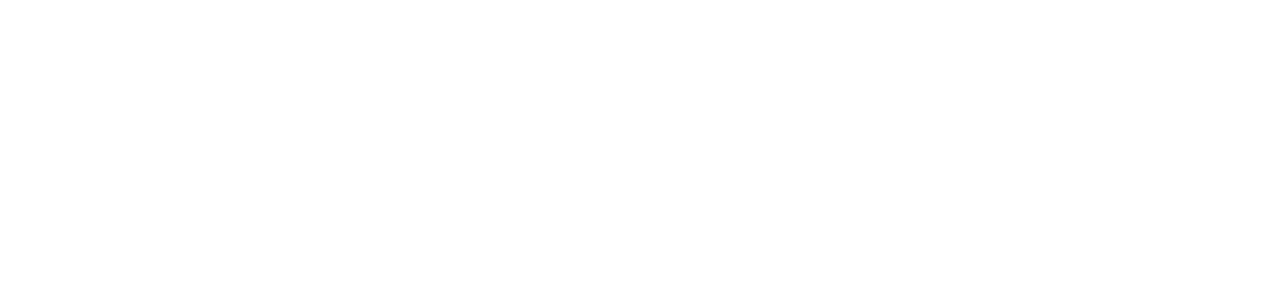
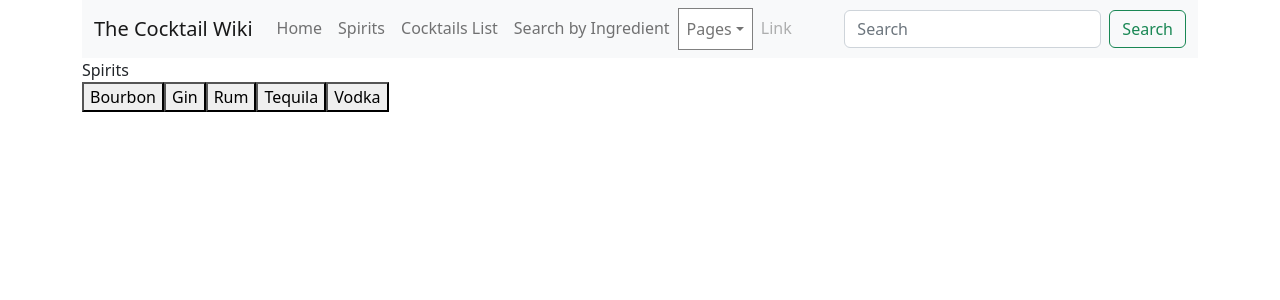
Before and after one commit to DanielHong95/cocktailwiki, a React (Create React App) app in the folder frontend/: page /spiritspage in a window 1280 px wide. Before the commit this address had no page. Shown: the top 300 px of the page. Built offline with nearby package versions, Linux system fonts and the light colour scheme.

Commit message:
Routes to unique spirits page

```diff
--- a/frontend/src/App.js
+++ b/frontend/src/App.js
@@ -8,6 +8,7 @@
 import CocktailListPage from "./pages/cocktaillistpage/cocktaillistpage";
 import DrinkPage from "./pages/drinkpage/drinkpage";
 import SearchPage from "./pages/searchpage/searchpage";
+import SpiritsDrinksPage from "./pages/spiritsdrinkpage/spiritsdrinkpage";
 
 function App() {
   return (
@@ -15,10 +16,14 @@
       <Routes>
         <Route exact path="/" element={<HomePage />} />
         <Route path="/homepage" element={<HomePage />} />
-        <Route path="/spirits" element={<SpiritsPage />} />
-        <Route path="/cocktaillist" element={<CocktailListPage />} />
+        <Route path="/spiritspage" element={<SpiritsPage />} />
+        <Route path="/cocktaillistpage" element={<CocktailListPage />} />
         <Route path="/drinkpage/:idDrink" element={<DrinkPage />} />
         <Route path="/searchpage" element={<SearchPage />} />
+        <Route
+          path="/spiritsdrinkpage/:spirit"
+          element={<SpiritsDrinksPage />}
+        />
       </Routes>
     </BrowserRouter>
   );
--- a/frontend/src/components/cocktaillist/cocktaillist.js
+++ b/frontend/src/components/cocktaillist/cocktaillist.js
@@ -3,7 +3,7 @@
 import "./cocktaillist.css";
 import axios from "axios";
 
-const List = () => {
+function List() {
   const [cocktails, setCocktails] = useState([]);
 
   const navigate = useNavigate();
@@ -38,6 +38,6 @@
       )}
     </div>
   );
-};
+}
 
 export default List;
--- a/frontend/src/components/drinkinfo/drinkinfo.js
+++ b/frontend/src/components/drinkinfo/drinkinfo.js
@@ -1,4 +1,4 @@
-const DrinkInfo = (props) => {
+function DrinkInfo(props) {
   return (
     <div key={props.idDrink}>
       <h1>{props.drinkHeader}</h1>
@@ -11,6 +11,6 @@
       <div>{props.drinkIngredient5}</div>
     </div>
   );
-};
+}
 
 export default DrinkInfo;
--- /dev/null
+++ b/frontend/src/components/filteredcocktaillist/filteredcocktaillist.js
@@ -0,0 +1,52 @@
+import { useState, useEffect } from "react";
+import { useNavigate } from "react-router-dom";
+import axios from "axios";
+
+function FilteredCocktaiList(props) {
+  const [cocktails, setCocktails] = useState([]);
+
+  const navigate = useNavigate();
+  const routePage = (idDrink) => {
+    let path = `/drinkpage/${idDrink}`;
+    navigate(path);
+  };
+
+  useEffect(() => {
+    async function fetchCocktails() {
+      // You can await here
+      const cocktails = await axios.get(`http://localhost:5000/cocktails/`);
+      setCocktails(cocktails.data);
+    }
+    fetchCocktails();
+  }, []);
+
+  return (
+    <div className="container" key={props.spirit}>
+      <header>{props.spirit}</header>
+      {cocktails.length ? (
+        cocktails
+          .filter(
+            (cocktail) =>
+              cocktail.strIngredient1 === "Bourbon" ||
+              cocktail.strIngredient2 === "Bourbon" ||
+              cocktail.strIngredient3 === "Bourbon" ||
+              cocktail.strIngredient4 === "Bourbon" ||
+              cocktail.strIngredient5 === "Bourbon"
+          )
+          .map((cocktail, index) => {
+            return (
+              <div key={cocktail.idDrinK}>
+                <p onClick={() => routePage(cocktail.idDrinK)}>
+                  {index + 1}. {cocktail.strDrink}
+                </p>
+              </div>
+            );
+          })
+      ) : (
+        <p></p>
+      )}
+    </div>
+  );
+}
+
+export default FilteredCocktaiList;
--- a/frontend/src/components/navbar/navbar.js
+++ b/frontend/src/components/navbar/navbar.js
@@ -19,8 +19,8 @@
             navbarScroll
           >
             <Nav.Link href="/homepage">Home</Nav.Link>
-            <Nav.Link href="/spirits">Spirits</Nav.Link>
-            <Nav.Link href="/cocktaillist">Cocktails List</Nav.Link>
+            <Nav.Link href="/spiritspage">Spirits</Nav.Link>
+            <Nav.Link href="/cocktaillistpage">Cocktails List</Nav.Link>
             <Nav.Link href="/searchpage">Search by Ingredient</Nav.Link>
             <NavDropdown title="Pages" id="navbarScrollingDropdown">
               <NavDropdown.Item href="#action3">Cocktail List</NavDropdown.Item>
--- a/frontend/src/components/searchbar/searchbar.js
+++ b/frontend/src/components/searchbar/searchbar.js
@@ -36,7 +36,7 @@
 
   return (
     <div>
-      <h1>Search Cocktails</h1>
+      <header>Search Cocktails</header>
 
       <div className="search-container">
         <div className="search-inner">
--- a/frontend/src/components/spirits/spirits.js
+++ b/frontend/src/components/spirits/spirits.js
@@ -1,13 +1,26 @@
-import React from "react";
+import { useNavigate } from "react-router-dom";
 
 function Spirits() {
+  const navigate = useNavigate();
+  const routePage = (spirit) => {
+    let path = `/spiritsdrinkpage/${spirit}`;
+    navigate(path);
+  };
+
+  const spiritNames = ["Bourbon", "Gin", "Rum", "Tequila", "Vodka"];
+  const spiritNamesObj = [
+    { spirit: "Bourbon" },
+    { spirit: "Gin" },
+    { spirit: "Rum" },
+    { spirit: "Tequila" },
+    { spirit: "Vodka" },
+  ];
+
   return (
-    <div>
-      <button>Bourbon</button>
-      <button>Tequila</button>
-      <button>Vodka</button>
-      <button>Gin</button>
-      <button>Rum</button>
+    <div key={spiritNamesObj.spirit}>
+      {spiritNames.map((spirits) => (
+        <button onClick={() => routePage(spirits)}>{spirits}</button>
+      ))}
     </div>
   );
 }
--- a/frontend/src/pages/cocktaillistpage/cocktaillistpage.js
+++ b/frontend/src/pages/cocktaillistpage/cocktaillistpage.js
@@ -4,7 +4,7 @@
 import NavBar from "../../components/navbar/navbar";
 import List from "../../components/cocktaillist/cocktaillist";
 
-function SpiritsPage() {
+function CocktailListPage() {
   return (
     <div className="container">
       <NavBar />
@@ -14,4 +14,4 @@
   );
 }
 
-export default SpiritsPage;
+export default CocktailListPage;
--- a/frontend/src/pages/homepage/homepage.js
+++ b/frontend/src/pages/homepage/homepage.js
@@ -9,7 +9,7 @@
   return (
     <div className="container">
       <NavBar />
-      <header>The Cocktail Wiki</header>
+      <h1>The Cocktail Wiki</h1>
       <SearchBar placeholder="Enter a Cocktail Name..." />
     </div>
   );
--- /dev/null
+++ b/frontend/src/pages/spiritsdrinkpage/spiritsdrinkpage.js
@@ -0,0 +1,14 @@
+// import components
+import NavBar from "../../components/navbar/navbar";
+import FilteredCocktaiList from "../../components/filteredcocktaillist/filteredcocktaillist";
+
+function SpiritsDrinksPage() {
+  return (
+    <div className="container">
+      <NavBar />
+      <FilteredCocktaiList />
+    </div>
+  );
+}
+
+export default SpiritsDrinksPage;
```
